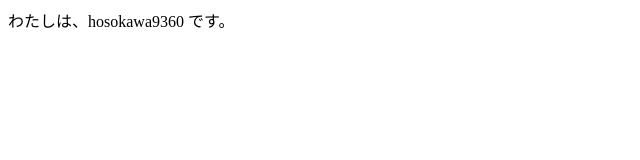
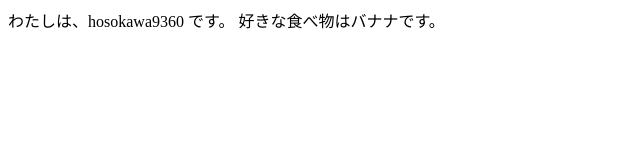
Before and after one commit to hosokawa3217/branch-test, a plain HTML site: page profile-B.html in a window 1280 px wide. Shown: the whole page, without its empty margins (0-640 px from the left). Drawn offline with Linux system fonts and the light colour scheme.

Commit message:
好きな食べ物を追加しました

```diff
--- a/profile-B.html
+++ b/profile-B.html
@@ -8,5 +8,6 @@
 </head>
 <body>
       わたしは、hosokawa9360 です。
+      好きな食べ物はバナナです。
 </body>
 </html>
```
